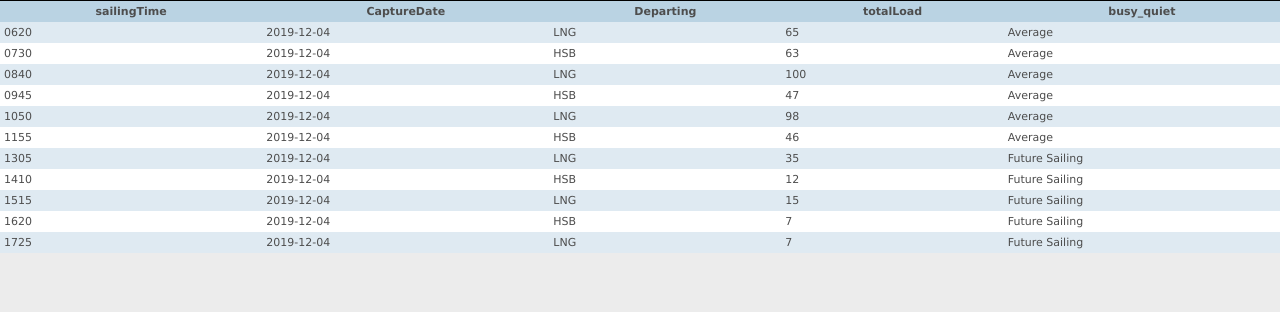
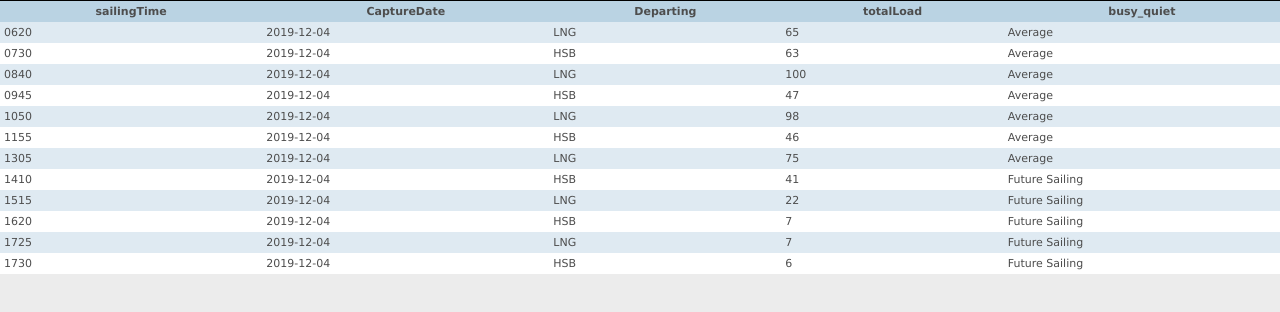
Before and after one commit to amjad-abdulaziz/alastairrough.github.com, a website: page sailingReport.html in a window 1280 px wide. Drawn offline with Linux system fonts and the light colour scheme.

Commit message:
output/Jan2.json

```diff
--- a/sailingReport.html
+++ b/sailingReport.html
@@ -1 +1 @@
-<html><head><link rel="stylesheet" type="text/css" href="sunshine.css"></head><body><table style="BORDER-TOP: #000 1px solid;font-size:11px" cellspacing="0" cellpadding="4" width="100%" border="0"><TR><TH>sailingTime</TH><TH>CaptureDate</TH><TH>Departing</TH><TH>totalLoad</TH><TH>busy_quiet</TH></TR><TR><TD>0620</TD><TD>2019-12-04</TD><TD>LNG</TD><TD>65</TD><TD>Average</TD></TR><TR><TD>0730</TD><TD>2019-12-04</TD><TD>HSB</TD><TD>63</TD><TD>Average</TD></TR><TR><TD>0840</TD><TD>2019-12-04</TD><TD>LNG</TD><TD>100</TD><TD>Average</TD></TR><TR><TD>0945</TD><TD>2019-12-04</TD><TD>HSB</TD><TD>47</TD><TD>Average</TD></TR><TR><TD>1050</TD><TD>2019-12-04</TD><TD>LNG</TD><TD>98</TD><TD>Average</TD></TR><TR><TD>1155</TD><TD>2019-12-04</TD><TD>HSB</TD><TD>46</TD><TD>Average</TD></TR><TR><TD>1305</TD><TD>2019-12-04</TD><TD>LNG</TD><TD>35</TD><TD>Future Sailing</TD></TR><TR><TD>1410</TD><TD>2019-12-04</TD><TD>HSB</TD><TD>12</TD><TD>Future Sailing</TD></TR><TR><TD>1515</TD><TD>2019-12-04</TD><TD>LNG</TD><TD>15</TD><TD>Future Sailing</TD></TR><TR><TD>1620</TD><TD>2019-12-04</TD><TD>HSB</TD><TD>7</TD><TD>Future Sailing</TD></TR><TR><TD>1725</TD><TD>2019-12-04</TD><TD>LNG</TD><TD>7</TD><TD>Future Sailing</TD></TR></TABLE></body></html>
+<html><head><link rel="stylesheet" type="text/css" href="sunshine.css"></head><body><table style="BORDER-TOP: #000 1px solid;font-size:11px" cellspacing="0" cellpadding="4" width="100%" border="0"><TR><TH>sailingTime</TH><TH>CaptureDate</TH><TH>Departing</TH><TH>totalLoad</TH><TH>busy_quiet</TH></TR><TR><TD>0620</TD><TD>2019-12-04</TD><TD>LNG</TD><TD>65</TD><TD>Average</TD></TR><TR><TD>0730</TD><TD>2019-12-04</TD><TD>HSB</TD><TD>63</TD><TD>Average</TD></TR><TR><TD>0840</TD><TD>2019-12-04</TD><TD>LNG</TD><TD>100</TD><TD>Average</TD></TR><TR><TD>0945</TD><TD>2019-12-04</TD><TD>HSB</TD><TD>47</TD><TD>Average</TD></TR><TR><TD>1050</TD><TD>2019-12-04</TD><TD>LNG</TD><TD>98</TD><TD>Average</TD></TR><TR><TD>1155</TD><TD>2019-12-04</TD><TD>HSB</TD><TD>46</TD><TD>Average</TD></TR><TR><TD>1305</TD><TD>2019-12-04</TD><TD>LNG</TD><TD>75</TD><TD>Average</TD></TR><TR><TD>1410</TD><TD>2019-12-04</TD><TD>HSB</TD><TD>41</TD><TD>Future Sailing</TD></TR><TR><TD>1515</TD><TD>2019-12-04</TD><TD>LNG</TD><TD>22</TD><TD>Future Sailing</TD></TR><TR><TD>1620</TD><TD>2019-12-04</TD><TD>HSB</TD><TD>7</TD><TD>Future Sailing</TD></TR><TR><TD>1725</TD><TD>2019-12-04</TD><TD>LNG</TD><TD>7</TD><TD>Future Sailing</TD></TR><TR><TD>1730</TD><TD>2019-12-04</TD><TD>HSB</TD><TD>6</TD><TD>Future Sailing</TD></TR></TABLE></body></html>
```
Also changed, not shown: output/Jan2.json.
